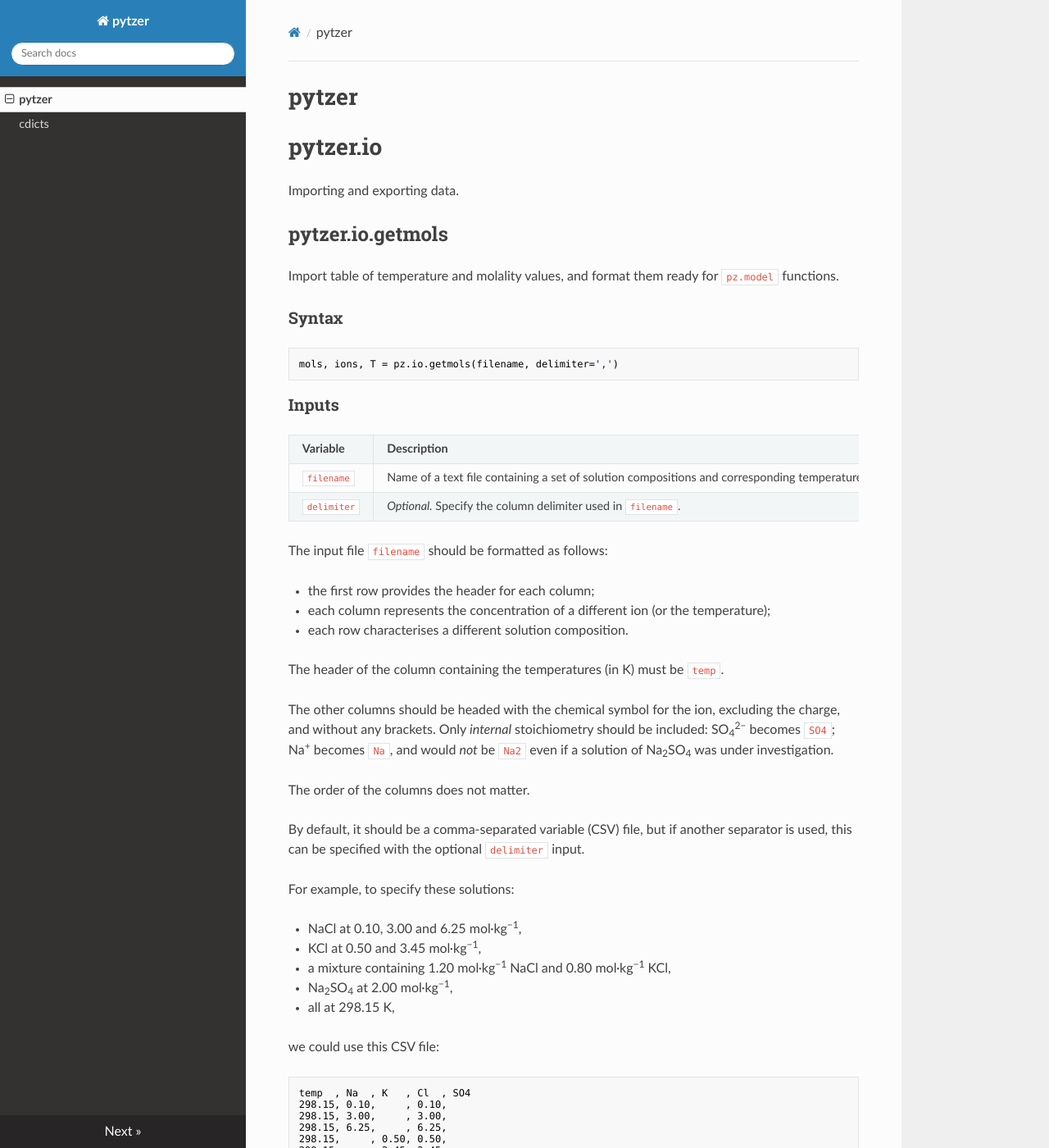
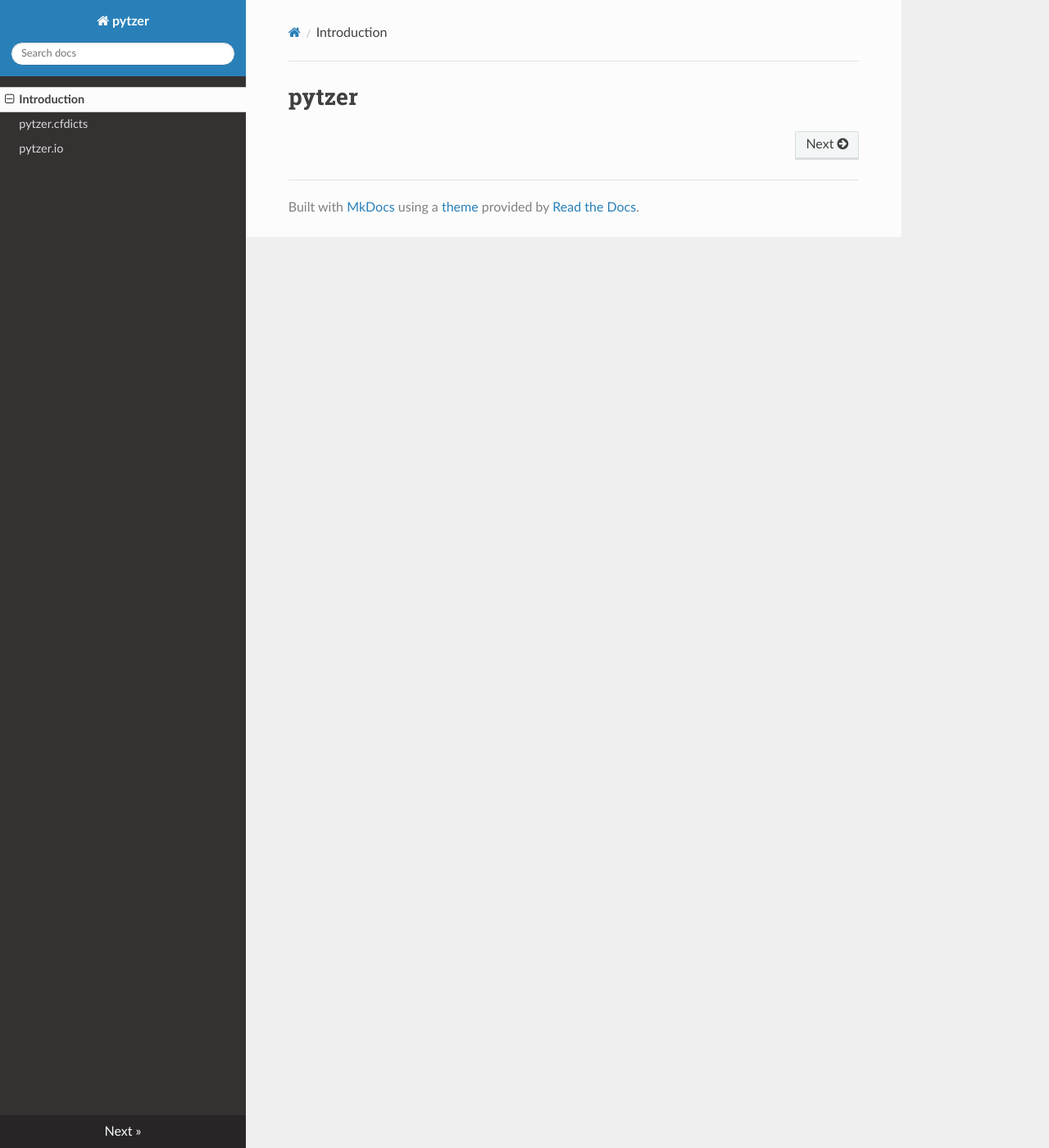
Before and after one commit to mvdh7/pytzer, an MkDocs documentation site: the page built from docs/index.md, in a window 1280 px wide and 1400 px high. Shown: the whole window at 82% size. Built offline with MkDocs 1.6.1, drawn with Linux system fonts in a browser that asks for light colours; nearby versions of some CDN libraries; some of the changed text lies outside the part shown.

Commit message:
Reorganise docs and add cfdicts

````diff
--- a/docs/index.md
+++ b/docs/index.md
@@ -1,97 +1 @@
 # pytzer
-
-# pytzer.io
-
-Importing and exporting data.
-
-## pytzer.io.getmols
-
-Import table of temperature and molality values, and format them ready for `pz.model` functions.
-
-### Syntax
-
-```python
-mols, ions, T = pz.io.getmols(filename, delimiter=',')
-```
-
-### Inputs
-
-<table><tr>
-
-<td><strong>Variable</strong></td>
-<td><strong>Description</strong></td>
-
-</tr><tr>
-
-<td><code>filename</code></td>
-<td>Name of a text file containing a set of solution compositions and corresponding temperatures. See full decription below.</td>
-
-</tr><tr>
-
-<td><code>delimiter</code></td>
-<td><em>Optional.</em> Specify the column delimiter used in <code>filename</code>.</td>
-
-</tr></table>
-
-The input file `filename` should be formatted as follows:
-
-  * the first row provides the header for each column;
-  * each column represents the concentration of a different ion (or the temperature);
-  * each row characterises a different solution composition.
-
-The header of the column containing the temperatures (in K) must be `temp`.
-
-The other columns should be headed with the chemical symbol for the ion, excluding the charge, and without any brackets. Only *internal* stoichiometry should be included: SO<sub>4</sub><sup>2−</sup> becomes `SO4`; Na<sup>+</sup> becomes `Na`, and would *not* be `Na2` even if a solution of Na<sub>2</sub>SO<sub>4</sub> was under investigation.
-
-The order of the columns does not matter.
-
-By default, it should be a comma-separated variable (CSV) file, but if another separator is used, this can be specified with the optional `delimiter` input.
-
-For example, to specify these solutions:
-
-  * NaCl at 0.10, 3.00 and 6.25 mol·kg<sup>−1</sup>,
-  * KCl at 0.50 and 3.45 mol·kg<sup>−1</sup>,
-  * a mixture containing 1.20 mol·kg<sup>−1</sup> NaCl and 0.80 mol·kg<sup>−1</sup> KCl,
-  * Na<sub>2</sub>SO<sub>4</sub> at 2.00 mol·kg<sup>−1</sup>,
-  * all at 298.15 K,
-
-we could use this CSV file:
-
-```text
-temp  , Na  , K   , Cl  , SO4
-298.15, 0.10,     , 0.10,
-298.15, 3.00,     , 3.00,
-298.15, 6.25,     , 6.25,
-298.15,     , 0.50, 0.50,
-298.15,     , 3.45, 3.45,
-298.15, 1.20, 0.80, 2.00,
-298.15, 4.00,     ,     , 2.00
-```
-
-### Outputs
-
-<table><tr>
-
-<td><strong>Variable</strong></td>
-<td><strong>Description</strong></td>
-<td><strong>Unit</strong></td>
-
-</tr><tr>
-
-<td><code>mols</code></td>
-<td>Concentrations (molality) of ions in solution. Each column represents a different ion. Each row characterises a different solution composition.</td>
-<td>mol·kg<sup>−1</sup></td>
-
-</tr><tr>
-
-<td><code>ions</code></td>
-<td>List of the ions, corresponding to the columns in <code>mols</code>.</td>
-<td>mol·kg<sup>−1</sup></td>
-
-</tr><tr>
-
-<td><code>T</code></td>
-<td>Solution temperature. Each row corresponds to the matching row in <code>mols</code>.</td>
-<td>K</td>
-
-</tr></table>
--- a/mkdocs.yml
+++ b/mkdocs.yml
@@ -1,3 +1,7 @@
 site_name: pytzer
 site_author: Matthew P. Humphreys
 theme: readthedocs
+nav:
+- Introduction: index.md
+- pytzer.cfdicts: cfdicts.md
+- pytzer.io: io.md
````
Also changed, not shown: docs/cdicts.md (deleted, +0 -31 lines), docs/cfdicts.md (added, +76 -0 lines), docs/io.md (added, +95 -0 lines).
